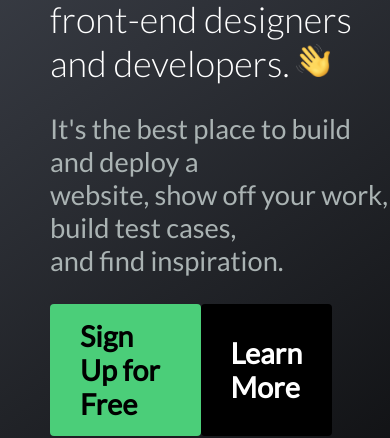
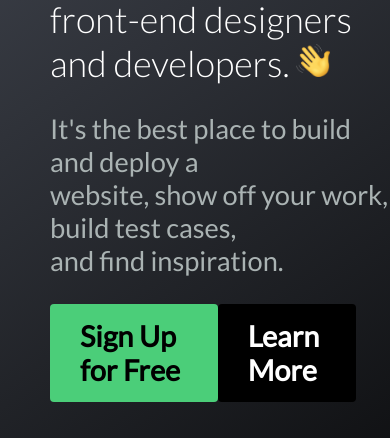
Before and after one commit to LaidaSM/Devcamp-project, a plain HTML site: page index.html in a window 390 px wide. Shown: the part 438-876 px from the top of the page. Drawn offline with Linux system fonts and the light colour scheme.

Commit message:
Add files via upload

```diff
--- a/styles/header.css
+++ b/styles/header.css
@@ -32,7 +32,7 @@
 }
 
 .header > .center-section > .nav-bar-wrapper {
-    width: 100%;
+    width: 500px;
     display: flex;
     flex-direction: column;
 }
--- a/styles/main.css
+++ b/styles/main.css
@@ -42,7 +42,7 @@
 .main-page > .left-section > .text-btn-wrapper > .btn-wrapper {
     display: flex;
     justify-content: space-between;
-    width: 83%;
+    width: 500px;
 }
 
 .main-page > .left-section > .text-btn-wrapper > .btn-wrapper > .sign-up-btn {
--- a/styles/media-queries.css
+++ b/styles/media-queries.css
@@ -18,6 +18,10 @@
     .header > .center-section {
         order: 3;
         margin-bottom: 20px;
+    }
+
+    .header > .center-section > .nav-bar-wrapper {
+        width: 100%;
     }
 
     .header > .center-section > .nav-bar-wrapper > .nav-links-wrapper > .nav-links {
@@ -46,6 +50,10 @@
         flex-direction: column;
     }
 
+    .main-page > .left-section > .text-btn-wrapper > .btn-wrapper {
+        width: 90%;
+    }
+
     /* Footer media queries */
 
     .footer > .for-link-wrapper {
```
